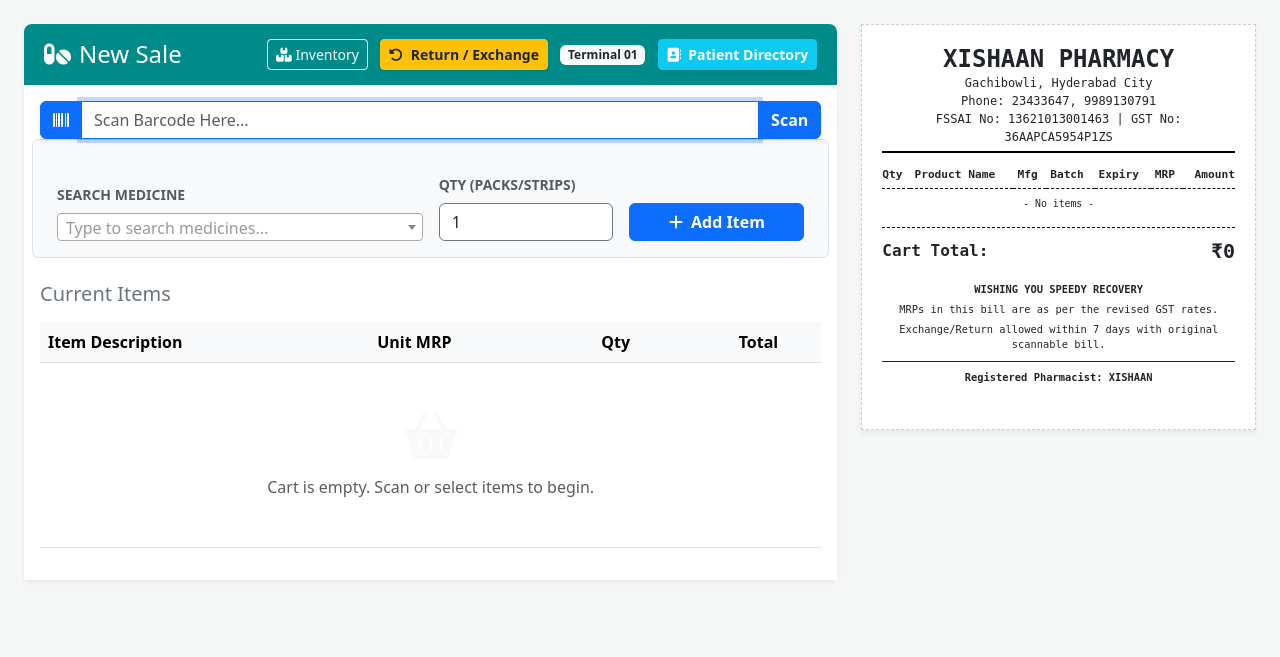
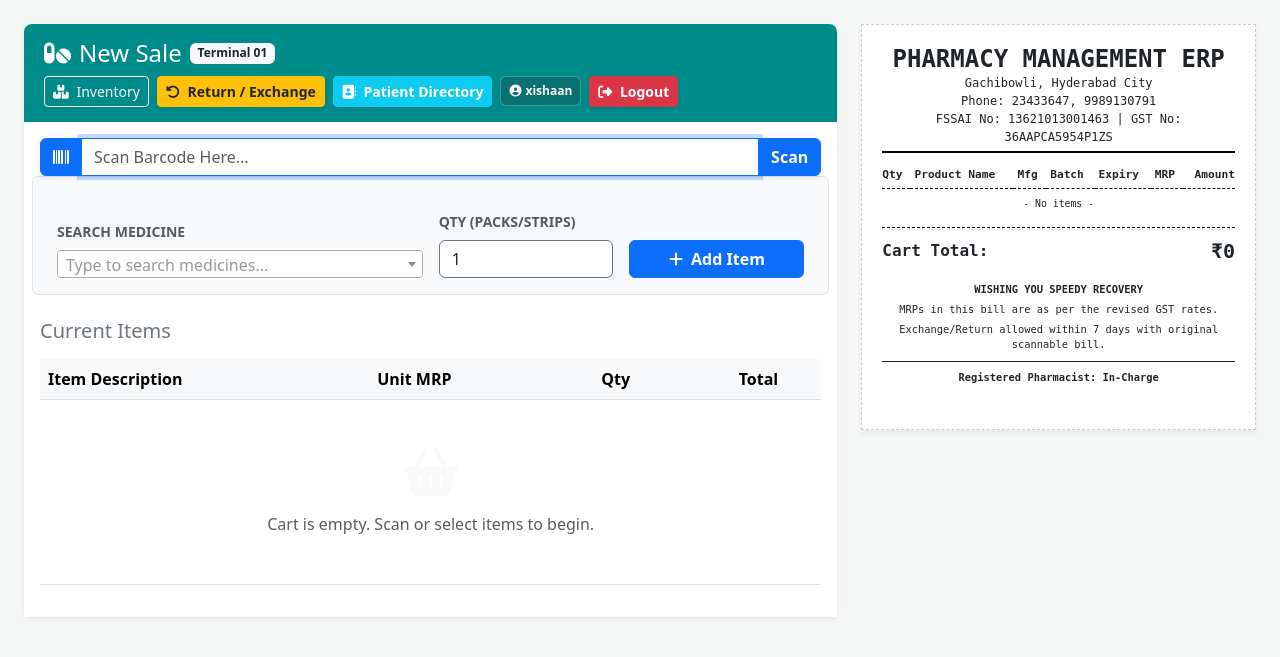
Before and after one commit to evansxmichael/Pharmacy_Management_Erp, a Django app: page / in a window 1280 px wide. Shown: the top 657 px of the page. Run offline with Django 5.2, Linux system fonts and the light colour scheme; a user stored in the database is signed in; data comes from the database, SQL or seed files in the repository; both versions use the stored data as it was after the commit; some libraries are stand-ins or nearby versions.

Commit message:
feat: enhance UI with logout button, update branding to Pharmacy Management ERP, and seed realistic CRM patient records

```diff
--- a/pharmacy_project/settings.py
+++ b/pharmacy_project/settings.py
@@ -2,7 +2,7 @@
 ==========================================
 MASTER SYSTEM CONFIGURATION (settings.py)
 ==========================================
-This is the Control Room of the XISHAAN Pharmacy project.
+This is the Control Room of the Pharmacy Management ERP project.
 It contains all the core configurations for the database, installed applications,
 security middleware, and session management.
 
--- a/pharmacy_project/urls.py
+++ b/pharmacy_project/urls.py
@@ -17,8 +17,7 @@ urlpatterns = [
     # ==========================================
     # 1. DJANGO ADMIN PANEL
     # ==========================================
-    # Secure backdoor for the Superuser/Boss to directly access the database.
-    path('xishaan_secure_vault_99/', admin.site.urls),
+    path('admin/', admin.site.urls),
 
     # ==========================================
     # 2. MAIN PHARMACY APPLICATION
@@ -27,3 +26,8 @@ urlpatterns = [
     # and forwards it to the 'store/urls.py' file to handle the specific pages.
     path('', include('store.urls')),
 ]
+
+# Admin Panel Custom Branding
+admin.site.site_header = "Pharmacy Management ERP"
+admin.site.site_title = "Pharmacy Management ERP"
+admin.site.index_title = "Pharmacy ERP Administration"
--- a/store/templates/billing.html
+++ b/store/templates/billing.html
@@ -3,7 +3,7 @@
 <head>
     <meta charset="UTF-8">
     <meta name="viewport" content="width=device-width, initial-scale=1.0">
-    <title>XISHAAN PHARMACY - POS Billing</title>
+    <title>Pharmacy Management ERP - POS Billing</title>
 
     <link href="https://cdn.jsdelivr.net/npm/bootstrap@5.3.0/dist/css/bootstrap.min.css" rel="stylesheet">
     <link href="https://cdn.jsdelivr.net/npm/select2@4.1.0-rc.0/dist/css/select2.min.css" rel="stylesheet" />
@@ -72,24 +72,35 @@
         <div class="col-lg-8 no-print">
             <div class="card shadow-sm border-0">
 
-                <div class="pos-header d-flex justify-content-between align-items-center">
-                    <h4 class="mb-0"><i class="fas fa-pills me-2"></i>New Sale</h4>
-                    <div>
+                <div class="pos-header d-flex justify-content-between align-items-center flex-wrap gap-2">
+                    <div class="d-flex align-items-center gap-2">
+                        <h4 class="mb-0"><i class="fas fa-pills me-2"></i>New Sale</h4>
+                        <span class="badge bg-light text-dark">Terminal 01</span>
+                    </div>
+                    <div class="d-flex align-items-center flex-wrap gap-2">
                         {% if is_manager_or_boss %}
-                            <a href="{% url 'inventory' %}" class="btn btn-sm btn-outline-light me-2">
-                                <i class="fas fa-boxes"></i> Inventory
+                            <a href="{% url 'inventory' %}" class="btn btn-sm btn-outline-light">
+                                <i class="fas fa-boxes me-1"></i> Inventory
                             </a>
                         {% endif %}
 
                         <!-- Direct Navigation to Return & Exchange Desk -->
-                        <a href="{% url 'returns' %}" class="btn btn-warning text-dark fw-bold btn-sm shadow-sm me-2">
+                        <a href="{% url 'returns' %}" class="btn btn-warning text-dark fw-bold btn-sm shadow-sm">
                             <i class="fas fa-undo-alt me-1"></i> Return / Exchange
                         </a>
 
-                        <span class="badge bg-light text-dark me-2">Terminal 01</span>
                         <a href="{% url 'crm' %}" class="btn btn-info text-white fw-bold btn-sm shadow-sm">
                             <i class="fas fa-address-book me-1"></i> Patient Directory
                         </a>
+
+                        {% if request.user.is_authenticated %}
+                            <span class="badge bg-dark bg-opacity-25 text-white border border-white border-opacity-25 py-2 px-2">
+                                <i class="fas fa-user-circle me-1"></i>{{ request.user.username }}
+                            </span>
+                            <a href="{% url 'logout' %}" class="btn btn-danger btn-sm fw-bold shadow-sm" title="Sign out of system">
+                                <i class="fas fa-sign-out-alt me-1"></i> Logout
+                            </a>
+                        {% endif %}
                     </div>
                 </div>
 
@@ -187,7 +198,7 @@
             <div class="receipt-panel bg-white text-dark" style="font-family: monospace;">
 
                 <div class="receipt-header text-center" style="border-bottom: 2px solid #000; padding-bottom: 5px; margin-bottom: 10px;">
-                    <h4 class="fw-bold mb-0">XISHAAN PHARMACY</h4>
+                    <h4 class="fw-bold mb-0">PHARMACY MANAGEMENT ERP</h4>
                     <p class="small mb-0" style="font-size: 0.75rem;">Gachibowli, Hyderabad City</p>
                     <p class="small mb-0" style="font-size: 0.75rem;">Phone: 23433647, 9989130791</p>
                     <p class="small mb-0" style="font-size: 0.75rem;">FSSAI No: 13621013001463 | GST No: 36AAPCA5954P1ZS</p>
@@ -308,7 +319,7 @@
                     <p class="mb-1 fw-bold text-uppercase">Wishing You Speedy Recovery</p>
                     <p class="mb-1">MRPs in this bill are as per the revised GST rates.</p>
                     <p class="mb-2">Exchange/Return allowed within 7 days with original scannable bill.</p>
-                    <p class="mb-0 fw-bold border-top border-dark pt-2 mt-2">Registered Pharmacist: XISHAAN</p>
+                    <p class="mb-0 fw-bold border-top border-dark pt-2 mt-2">Registered Pharmacist: In-Charge</p>
                 </div>
 
                 {% if bill_items %}
--- a/store/views.py
+++ b/store/views.py
@@ -459,7 +459,7 @@ def analytics_dashboard(request):
 
     if request.GET.get('export') == 'csv':
         response = HttpResponse(content_type='text/csv')
-        filename = f"Xishaan_Pharmacy_Sales_{start_date.strftime('%Y%m%d')}_to_{end_date.strftime('%Y%m%d')}.csv"
+        filename = f"Pharmacy_ERP_Sales_{start_date.strftime('%Y%m%d')}_to_{end_date.strftime('%Y%m%d')}.csv"
         response['Content-Disposition'] = f'attachment; filename="{filename}"'
 
         writer = csv.writer(response)
@@ -517,6 +517,7 @@ def login_view(request):
 
 def logout_view(request):
     auth_logout(request)
+    messages.success(request, "You have been logged out safely.")
     return redirect('login')
 
 
```
Also changed, not shown: store/templates/add_stock.html (+6 -1 lines), store/templates/analytics.html (+7 -2 lines), store/templates/crm.html (+6 -1 lines), store/templates/inventory.html (+10 -5 lines), store/templates/login.html (+4 -4 lines), store/templates/returns.html (+7 -2 lines), db.sqlite3.
